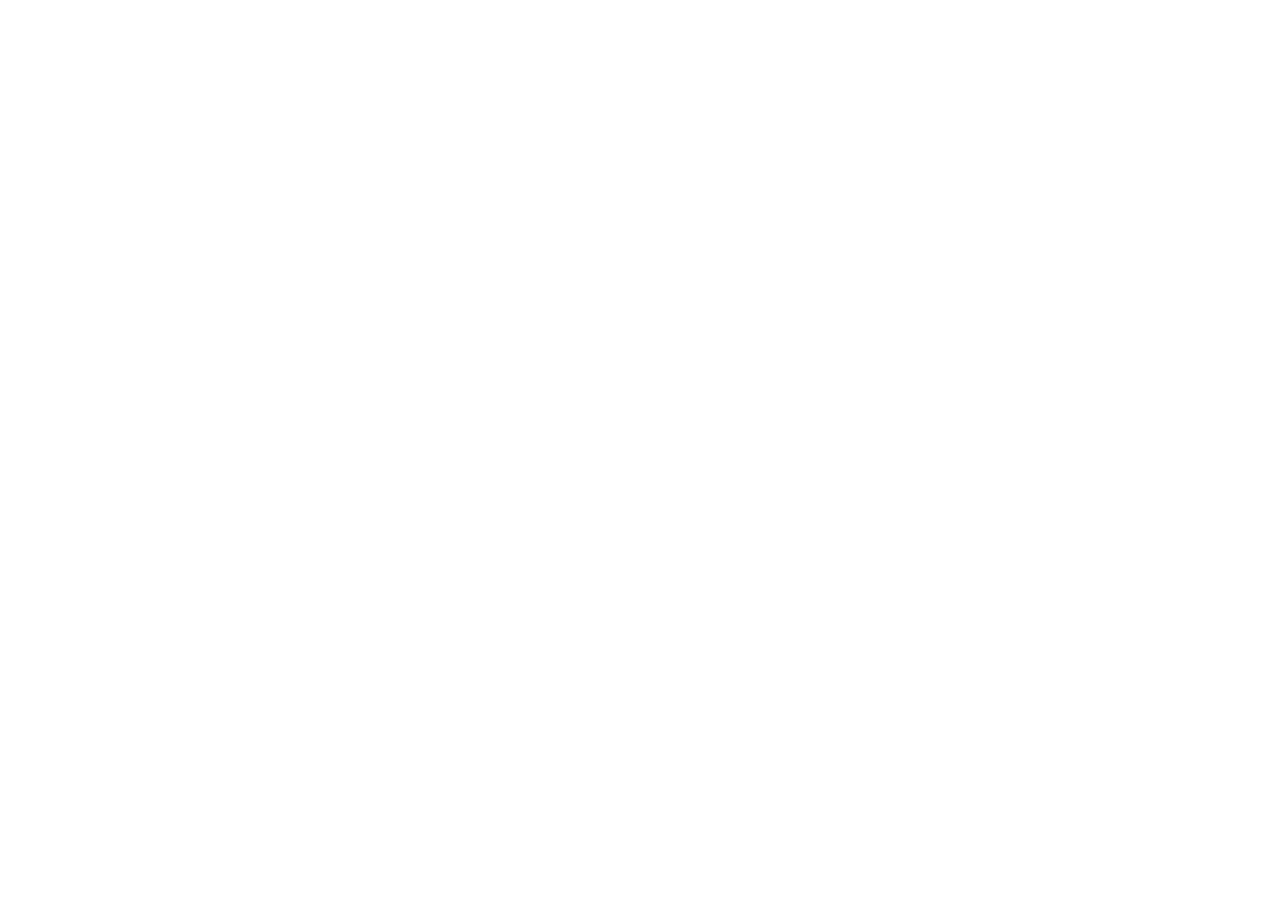
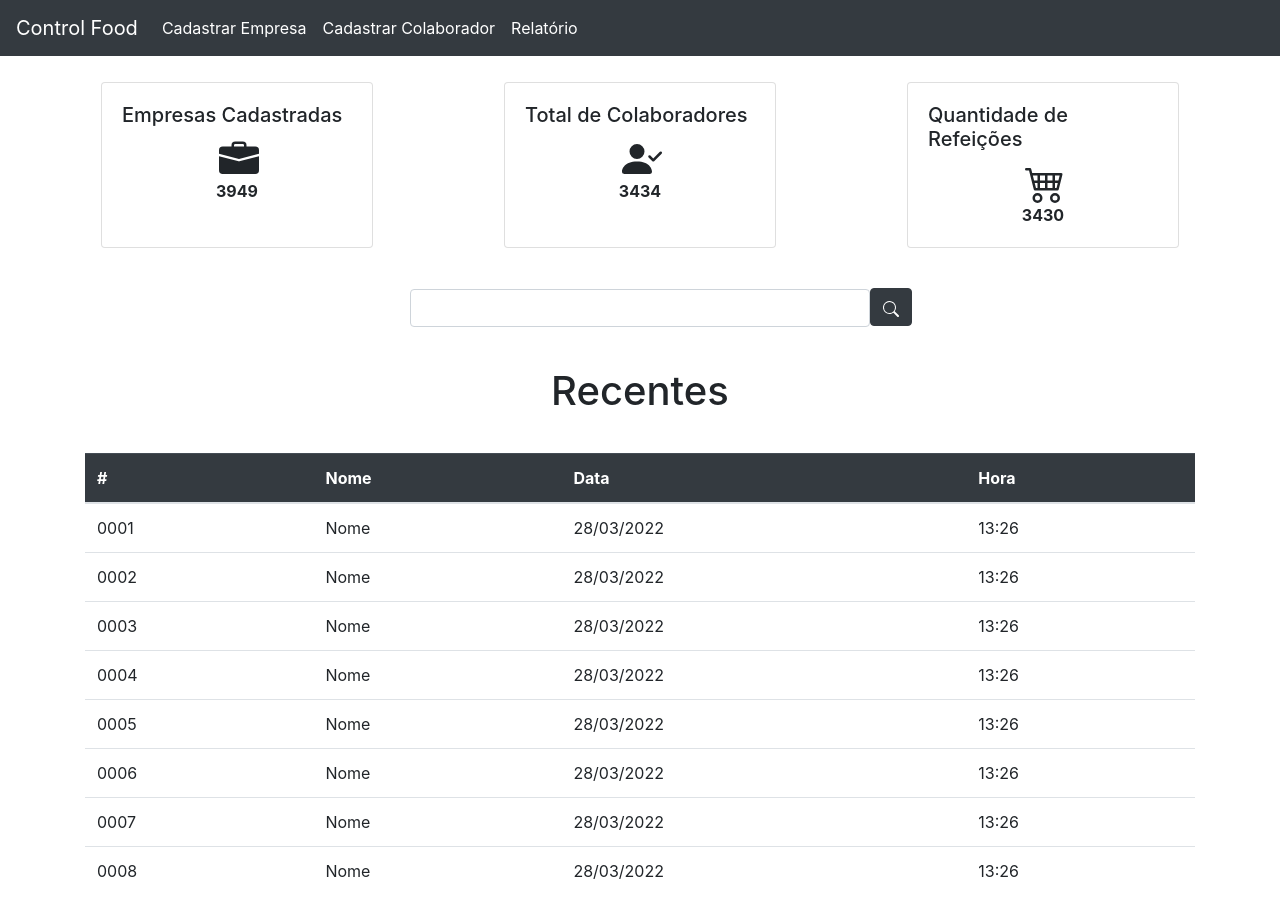
Before and after one commit to matheuseds/ControlFood-Frontend, a Nuxt app: page /dashboardSite in a window 1280 px wide. Before the commit this address had no page. Before the commit the page ends 800 px from the top, so only its background shows below. Built offline with nearby package versions, Linux system fonts and the light colour scheme.

Commit message:
Atualização tabela e icones

```diff
--- /dev/null
+++ b/pages/dashboardSite.vue
@@ -0,0 +1,193 @@
+<template>
+  <main >
+<nav class="navbar navbar-expand navbar-dark bg-dark">
+      <a class="navbar-brand" href="#">Control Food</a>
+      <button class="navbar-toggler" type="button" data-toggle="collapse" data-target="#navbarsExample02" aria-controls="navbarsExample02" aria-expanded="false" aria-label="Toggle navigation">
+        <span class="navbar-toggler-icon"></span>
+      </button>
+
+      <div class="collapse navbar-collapse" id="navbarsExample02">
+        <ul class="navbar-nav mr-auto">
+          <li class="nav-item active">
+            <a class="nav-link" href="#">Cadastrar Empresa <span class="sr-only">(current)</span></a>
+          </li>
+          <li class="nav-item active">
+            <a class="nav-link" href="#">Cadastrar Colaborador <span class="sr-only">(current)</span></a>
+          </li>
+          <li class="nav-item active">
+            <a class="nav-link" href="#">Relatório <span class="sr-only">(current)</span></a>
+          </li>
+        </ul>
+
+      </div>
+    </nav>
+<div class="row">
+
+<div class="card" style="width: 17rem;">
+
+  <div class="card-body">
+    <h5 class="card-title">Empresas Cadastradas</h5>
+    <svg xmlns="http://www.w3.org/2000/svg" width="60" height="40" fill="currentColor" class="bi bi-briefcase-fill icons" viewBox="0 0 16 16">
+  <path d="M6.5 1A1.5 1.5 0 0 0 5 2.5V3H1.5A1.5 1.5 0 0 0 0 4.5v1.384l7.614 2.03a1.5 1.5 0 0 0 .772 0L16 5.884V4.5A1.5 1.5 0 0 0 14.5 3H11v-.5A1.5 1.5 0 0 0 9.5 1h-3zm0 1h3a.5.5 0 0 1 .5.5V3H6v-.5a.5.5 0 0 1 .5-.5z"/>
+  <path d="M0 12.5A1.5 1.5 0 0 0 1.5 14h13a1.5 1.5 0 0 0 1.5-1.5V6.85L8.129 8.947a.5.5 0 0 1-.258 0L0 6.85v5.65z"/>
+</svg>
+    <p class="card-text">3949</p>
+  </div>
+</div>
+
+<div class="card" style="width: 17rem;">
+
+  <div class="card-body">
+    <h5 class="card-title"> Total de Colaboradores</h5>
+    <svg xmlns="http://www.w3.org/2000/svg" width="60" height="40" fill="currentColor" class="bi bi-person-check-fill icons" viewBox="0 0 16 16">
+  <path fill-rule="evenodd" d="M15.854 5.146a.5.5 0 0 1 0 .708l-3 3a.5.5 0 0 1-.708 0l-1.5-1.5a.5.5 0 0 1 .708-.708L12.5 7.793l2.646-2.647a.5.5 0 0 1 .708 0z"/>
+  <path d="M1 14s-1 0-1-1 1-4 6-4 6 3 6 4-1 1-1 1H1zm5-6a3 3 0 1 0 0-6 3 3 0 0 0 0 6z"/>
+</svg>
+    <p class="card-text">3434</p>
+
+  </div>
+</div>
+
+<div class="card" style="width: 17rem;">
+
+  <div class="card-body">
+    <h5 class="card-title">Quantidade de Refeições</h5>
+    <svg xmlns="http://www.w3.org/2000/svg" width="60" height="40" fill="currentColor" class="bi bi-cart4 icons" viewBox="0 0 16 16">
+  <path d="M0 2.5A.5.5 0 0 1 .5 2H2a.5.5 0 0 1 .485.379L2.89 4H14.5a.5.5 0 0 1 .485.621l-1.5 6A.5.5 0 0 1 13 11H4a.5.5 0 0 1-.485-.379L1.61 3H.5a.5.5 0 0 1-.5-.5zM3.14 5l.5 2H5V5H3.14zM6 5v2h2V5H6zm3 0v2h2V5H9zm3 0v2h1.36l.5-2H12zm1.11 3H12v2h.61l.5-2zM11 8H9v2h2V8zM8 8H6v2h2V8zM5 8H3.89l.5 2H5V8zm0 5a1 1 0 1 0 0 2 1 1 0 0 0 0-2zm-2 1a2 2 0 1 1 4 0 2 2 0 0 1-4 0zm9-1a1 1 0 1 0 0 2 1 1 0 0 0 0-2zm-2 1a2 2 0 1 1 4 0 2 2 0 0 1-4 0z"/>
+</svg>
+    <p class="card-text">3430</p>
+
+  </div>
+</div>
+</div>
+
+
+<div class="input-group pesquisa">
+  <div class="pesquisa">
+    <input type="search" id="form1" class="form-control" />
+  </div>
+  <button type="button" class="btn btn-dark">
+    <svg xmlns="http://www.w3.org/2000/svg" width="16" height="16" fill="currentColor" class="bi bi-search" viewBox="0 0 16 16">
+  <path d="M11.742 10.344a6.5 6.5 0 1 0-1.397 1.398h-.001c.03.04.062.078.098.115l3.85 3.85a1 1 0 0 0 1.415-1.414l-3.85-3.85a1.007 1.007 0 0 0-.115-.1zM12 6.5a5.5 5.5 0 1 1-11 0 5.5 5.5 0 0 1 11 0z"/>
+</svg>
+  </button>
+</div>
+
+
+<h1 class="titulo">Recentes</h1>
+<div class="container">
+<table class="table">
+
+    <thead class="table-dark">
+        <tr>
+            <th>#</th>
+            <th>Nome</th>
+            <th>Data</th>
+            <th>Hora</th>
+        </tr>
+    </thead>
+
+    <tbody>
+       <tr>
+           <td>0001</td>
+           <td>Nome</td>
+           <td>28/03/2022</td>
+           <td>13:26</td>
+       </tr>
+       <tr>
+        <td>0002</td>
+        <td>Nome</td>
+        <td>28/03/2022</td>
+        <td> 13:26</td>
+      </tr>
+      <tr>
+        <td>0003</td>
+        <td>Nome</td>
+        <td>28/03/2022</td>
+        <td> 13:26</td>
+      </tr>
+        <tr>
+           <td>0004</td>
+           <td>Nome</td>
+           <td>28/03/2022</td>
+           <td>13:26</td>
+       </tr>
+       <tr>
+        <td>0005</td>
+        <td>Nome</td>
+        <td>28/03/2022</td>
+        <td> 13:26</td>
+      </tr>
+      <tr>
+        <td>0006</td>
+        <td>Nome</td>
+        <td>28/03/2022</td>
+        <td> 13:26</td>
+      </tr>
+        <tr>
+           <td>0007</td>
+           <td>Nome</td>
+           <td>28/03/2022</td>
+           <td>13:26</td>
+       </tr>
+       <tr>
+        <td>0008</td>
+        <td>Nome</td>
+        <td>28/03/2022</td>
+        <td> 13:26</td>
+      </tr>
+
+
+    </tbody>
+
+ </table>
+</div>
+
+  </main>
+</template>
+
+<script>
+export default {
+
+}
+</script>
+
+<style>
+
+    .card{
+      display: inline-block;
+      margin-top: 2%;
+      margin-left: 5%;
+      margin-right: 5%;
+
+    }
+    .titulo{
+      margin-top: 2%;
+     text-align: center;
+      margin-bottom: 3%;
+
+    }
+    .pesquisa{
+      align-items: center;
+      margin-left: 20%;
+      margin-top: 2%;
+      width: 60% ;
+    }
+    .form-control{
+      margin-bottom: 3%;
+
+    }
+    .row {
+  justify-content: center;
+}
+
+  .icons{
+    margin-left: 38%;
+  }
+
+  .card-text{
+    text-align: center;
+    font-weight: bold;
+  }
+
+</style>
--- a/pages/dashboradsite.vue
+++ /dev/null
@@ -1,162 +0,0 @@
-<template>
-  <main >
-<nav class="navbar navbar-expand navbar-dark bg-dark">
-      <a class="navbar-brand" href="#">Control Food</a>
-      <button class="navbar-toggler" type="button" data-toggle="collapse" data-target="#navbarsExample02" aria-controls="navbarsExample02" aria-expanded="false" aria-label="Toggle navigation">
-        <span class="navbar-toggler-icon"></span>
-      </button>
-
-      <div class="collapse navbar-collapse" id="navbarsExample02">
-        <ul class="navbar-nav mr-auto">
-          <li class="nav-item active">
-            <a class="nav-link" href="#">Cadastrar Empresa <span class="sr-only">(current)</span></a>
-          </li>
-          <li class="nav-item active">
-            <a class="nav-link" href="#">Cadastrar Colaborador <span class="sr-only">(current)</span></a>
-          </li>
-          <li class="nav-item active">
-            <a class="nav-link" href="#">Relatório <span class="sr-only">(current)</span></a>
-          </li>
-        </ul>
-
-      </div>
-    </nav>
-<div class="row">
-
-<div class="card" style="width: 17rem;">
-
-  <div class="card-body">
-    <h5 class="card-title">Empresas Cadastradas</h5>
-    <p class="card-text">3949</p>
-  </div>
-</div>
-
-<div class="card" style="width: 17rem;">
-
-  <div class="card-body">
-    <h5 class="card-title"> Total de Colaboradores</h5>
-    <p class="card-text">3434</p>
-
-  </div>
-</div>
-
-<div class="card" style="width: 17rem;">
-
-  <div class="card-body">
-    <h5 class="card-title">Quantidade de Refeições</h5>
-    <p class="card-text">343</p>
-
-  </div>
-</div>
-</div>
-
-
-<div class="input-group pesquisa">
-  <div class="pesquisa">
-    <input type="search" id="form1" class="form-control" />
-  </div>
-  <button type="button" class="btn btn-primary">
-    <svg xmlns="http://www.w3.org/2000/svg" width="16" height="16" fill="currentColor" class="bi bi-search" viewBox="0 0 16 16">
-  <path d="M11.742 10.344a6.5 6.5 0 1 0-1.397 1.398h-.001c.03.04.062.078.098.115l3.85 3.85a1 1 0 0 0 1.415-1.414l-3.85-3.85a1.007 1.007 0 0 0-.115-.1zM12 6.5a5.5 5.5 0 1 1-11 0 5.5 5.5 0 0 1 11 0z"/>
-</svg>
-  </button>
-</div>
-
-
-<h1 class="titulo">Recentes</h1>
-
-<table class="table">
-  <thead>
-    <tr>
-      <th scope="col">#</th>
-      <th scope="col">Nome</th>
-      <th scope="col">Data</th>
-      <th scope="col">Hora</th>
-    </tr>
-  </thead>
-  <tbody>
-    <tr>
-      <th scope="row">1</th>
-      <td>Mark</td>
-      <td>27/03/2022</td>
-      <td>00:39</td>
-    </tr>
-    <tr>
-      <th scope="row">2</th>
-      <td>Jacob</td>
-      <td>27/03/2022</td>
-      <td>00:39</td>
-    </tr>
-    <tr>
-       <tr>
-      <th scope="row">3</th>
-      <td>Mark</td>
-      <td>27/03/2022</td>
-      <td>00:39</td>
-    </tr>
-    <tr>
-      <th scope="row">4</th>
-      <td>Jacob</td>
-      <td>27/03/2022</td>
-      <td>00:39</td>
-    </tr>
-    <tr>
-       <tr>
-      <th scope="row">5</th>
-      <td>Mark</td>
-      <td>27/03/2022</td>
-      <td>00:39</td>
-    </tr>
-    <tr>
-      <th scope="row">6</th>
-      <td>Jacob</td>
-      <td>27/03/2022</td>
-      <td>00:39</td>
-    </tr>
-
-
-
-  </tbody>
-</table>
-
-
-  </main>
-</template>
-
-<script>
-export default {
-
-}
-</script>
-
-<style>
-
-    .card{
-      display: inline-block;
-      margin-top: 2%;
-      margin-left: 5%;
-      margin-right: 5%;
-
-    }
-    .titulo{
-      margin-top: 2%;
-     text-align: center;
-      margin-bottom: 3%;
-
-    }
-    .pesquisa{
-      align-items: center;
-      margin-left: 20%;
-      margin-top: 2%;
-      width: 60% ;
-    }
-    .form-control{
-      margin-bottom: 3%;
-
-    }
-    .row {
-  justify-content: center;
-}
-
-
-</style>
```
